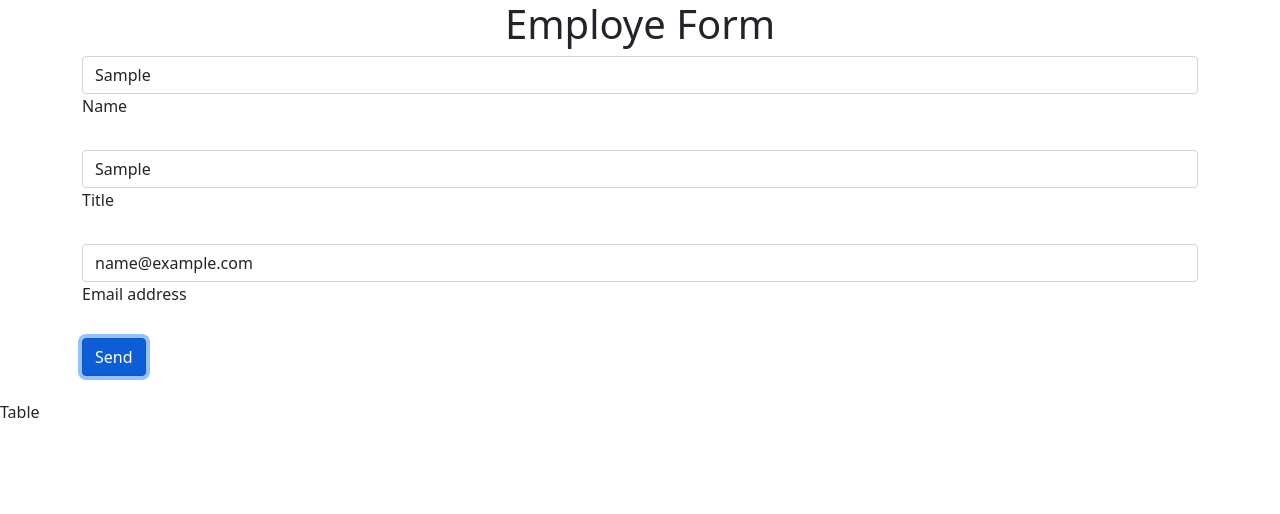
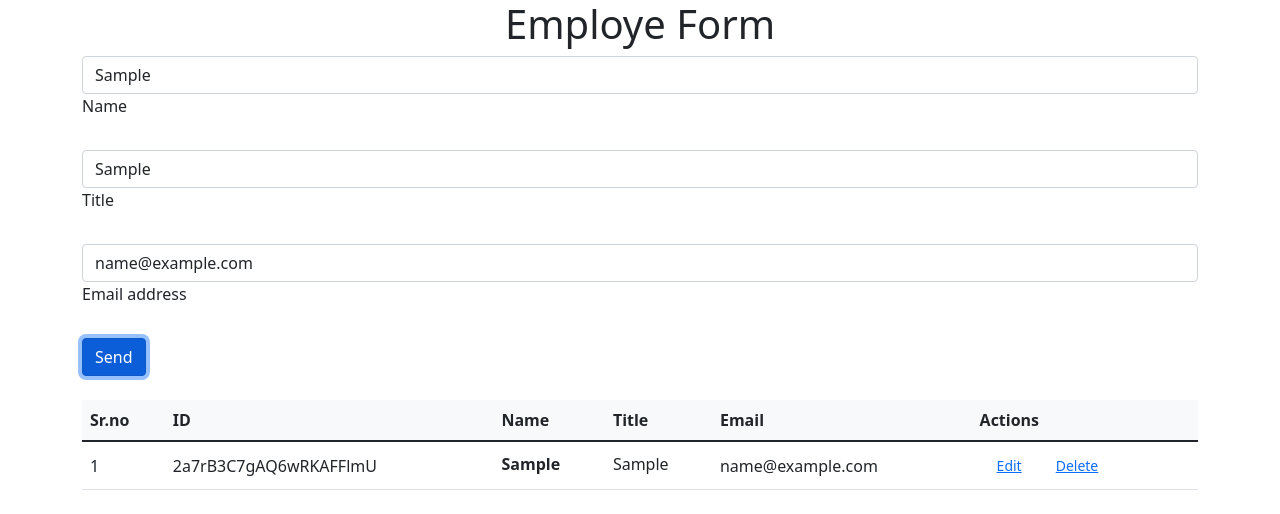
Before and after one commit to devumairazmat/employe-crud-react, a React (Create React App) app: page / in a window 1280 px wide. Both pictures are taken after typing "Sample", "Sample", "name@example.com" into the empty fields and a click on the button "Send". Shown: the top 514 px of the page. Built offline with nearby package versions, Linux system fonts and the light colour scheme.

Commit message:
add and delete done

```diff
--- a/src/components/form/Form.js
+++ b/src/components/form/Form.js
@@ -2,14 +2,14 @@ import React from "react";
 import { useState } from "react";
 import { useDispatch } from "react-redux";
 import { add } from "../../store/slice/employeSlice";
-// import { nanoid } from "@reduxjs/toolkit";
+import { nanoid } from "@reduxjs/toolkit";
 function Form() {
   const dispatch = useDispatch();
   const [name, setName] = useState();
   const [title, setTitle] = useState();
   const [mail, setMail] = useState();
   function handleSubmit() {
-    dispatch(add({ name: name, title: title, mail: mail }));
+    dispatch(add({ name: name, title: title, mail: mail, id: nanoid() }));
     console.log("added");
   }
   return (
@@ -25,7 +25,7 @@ function Form() {
               className="form-control"
               onChange={(e) => setName(e.target.value)}
             />
-            <label className="form-label" for="form4Example1">
+            <label className="form-label" htmlFor="form4Example1">
               Name
             </label>
           </div>
@@ -38,7 +38,7 @@ function Form() {
               value={title}
               onChange={(e) => setTitle(e.target.value)}
             />
-            <label className="form-label" for="form4Example3">
+            <label className="form-label" htmlFor="form4Example3">
               Title
             </label>
           </div>
@@ -50,7 +50,7 @@ function Form() {
               value={mail}
               onChange={(e) => setMail(e.target.value)}
             />
-            <label className="form-label" for="form4Example2">
+            <label className="form-label" htmlFor="form4Example2">
               Email address
             </label>
           </div>
--- a/src/components/table/Table.js
+++ b/src/components/table/Table.js
@@ -1,7 +1,72 @@
 import React from "react";
+import { useSelector } from "react-redux";
+import { useDispatch } from "react-redux";
+import { remove } from "../../store/slice/employeSlice";
+function Table() {
+  const dispatch = useDispatch();
+  const employe = useSelector((state) => state.employe.value);
+  console.log(employe);
+  function handleUpdate() {}
+  function handleRemove(id) {
+    dispatch(remove(id));
+  }
+  return (
+    <>
+      <div className="container">
+        <table className="table align-middle mb-0 bg-white">
+          <thead className="bg-light">
+            <tr>
+              <th>Sr.no</th>
+              <th>ID</th>
+              <th>Name</th>
+              <th>Title</th>
+              <th>Email</th>
 
-function Table() {
-  return <div>Table</div>;
+              <th>Actions</th>
+            </tr>
+          </thead>
+          <tbody>
+            {employe.map((item, idx) => {
+              return (
+                <tr>
+                  <td>{idx + 1}</td>
+                  <td>{item.id}</td>
+                  <td>
+                    <div className="d-flex align-items-center">
+                      <div>
+                        <p className="fw-bold mb-1">{item.name}</p>
+                      </div>
+                    </div>
+                  </td>
+                  <td>
+                    <p className="fw-normal mb-1">{item.title}</p>
+                  </td>
+
+                  <td>{item.mail}</td>
+                  <td>
+                    <button
+                      type="button"
+                      className="btn btn-link btn-sm btn-rounded mx-2"
+                      onClick={handleUpdate}
+                    >
+                      Edit
+                    </button>
+                    <button
+                      type="button"
+                      className="btn btn-link btn-sm btn-rounded mx-2"
+                      onClick={() => handleRemove(item.id)}
+                    >
+                      Delete
+                    </button>
+                  </td>
+                </tr>
+              );
+            })}
+          </tbody>
+        </table>
+      </div>
+    </>
+  );
 }
 
 export default Table;
--- a/src/store/slice/employeSlice.js
+++ b/src/store/slice/employeSlice.js
@@ -8,7 +8,10 @@ const employSlice = createSlice({
       state.value = [...state.value, action.payload];
       console.log(state.value);
     },
-    remove: (state, action) => {},
+    remove: (state, action) => {
+      //   state.value.splice(action.payload, 1);
+      state.value = state.value.filter((item) => item.id !== action.payload);
+    },
     update: (state, action) => {},
   },
 });
```
